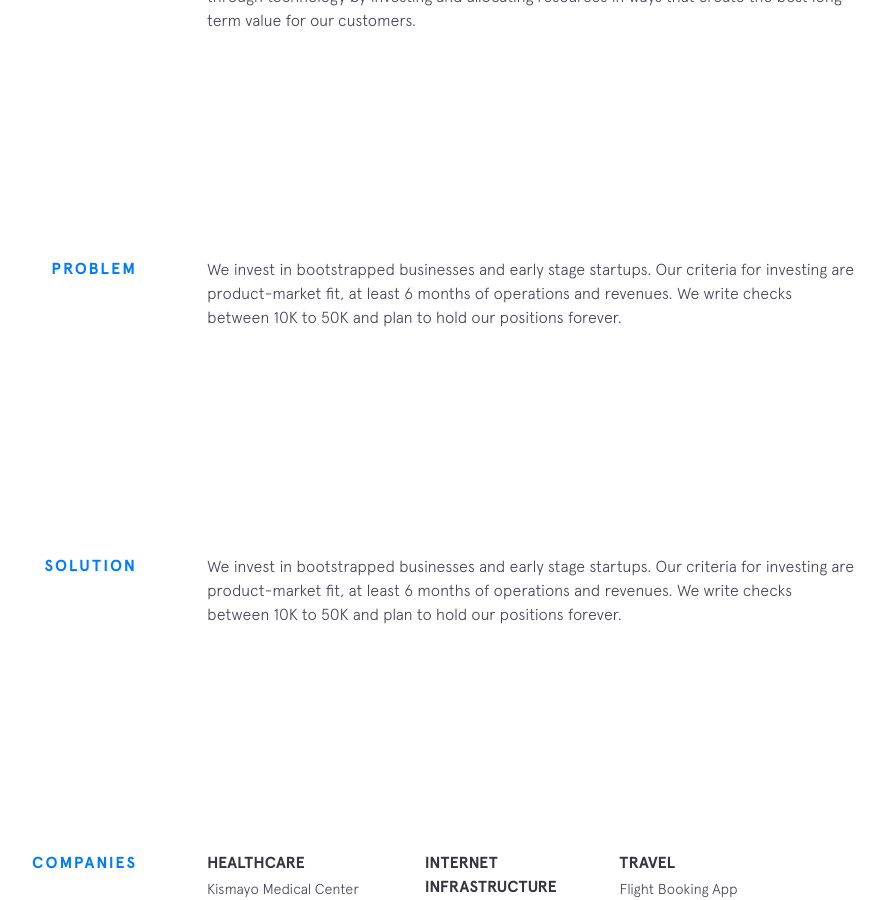
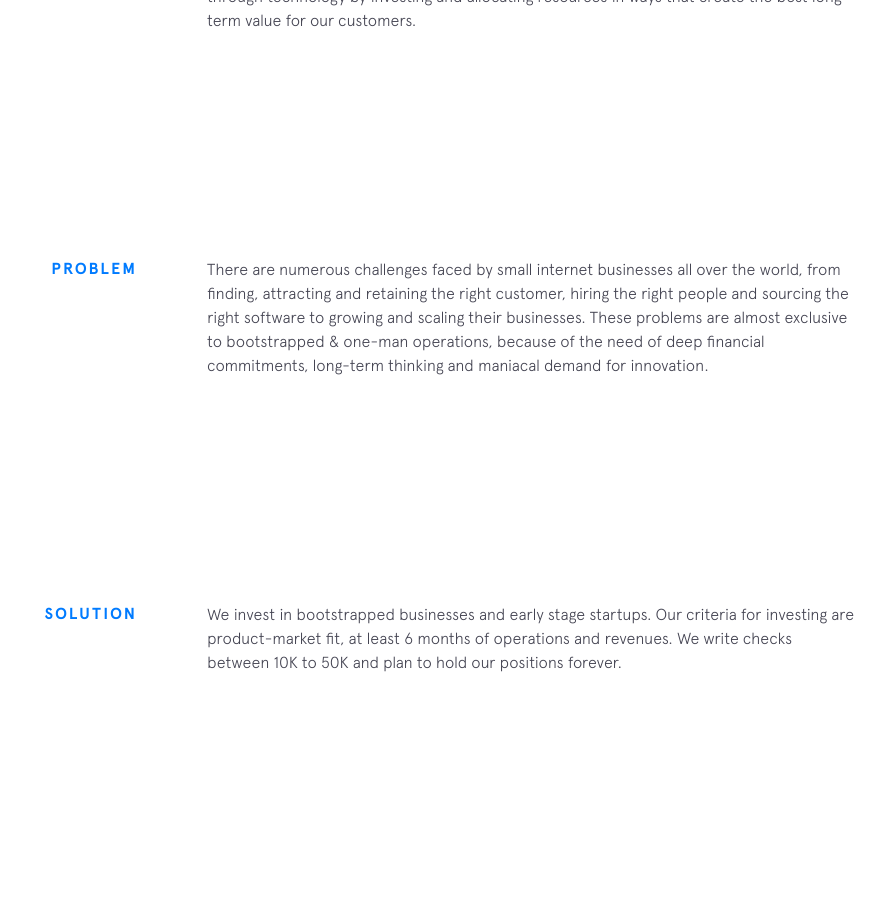
Before and after one commit to dahsoon/dahsoon.github.io, a Jekyll site: the page built from index.html, in a window 1280 px wide and 900 px high, scrolled down 1088 px. Shown: the whole window, without its empty margins (243-1128 px from the left). Built offline with Jekyll 4.4.1, drawn with Linux system fonts in a browser that asks for light colours; nearby versions of some CDN libraries.

Commit message:
create site

```diff
--- a/_includes/problem.html
+++ b/_includes/problem.html
@@ -2,8 +2,8 @@
   <div class="section__title">Problem</div>
   <div class="section__content">
     <p>
-      We invest in bootstrapped businesses and early stage startups. Our criteria for investing are product-market fit, at least 6 months of operations and revenues.
-      We write checks between 10K to 50K and plan to hold our positions forever.
+      There are numerous challenges faced by small internet businesses all over the world, from finding, attracting and retaining the right customer, hiring the right people and sourcing the right software to growing and scaling their businesses.
+      These problems are almost exclusive to bootstrapped & one-man operations, because of the need of deep financial commitments, long-term thinking and maniacal demand for innovation.
     </p>
   </div>
 </section>
```
